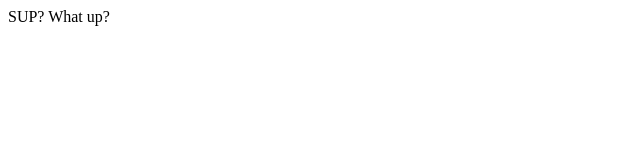
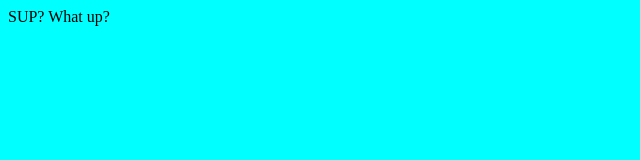
Before and after one commit to sharathsharz26/Example-Portfolio, a plain HTML site: page index.html in a window 1280 px wide. Shown: the whole page, without its empty margins (0-640 px from the left). Drawn offline with Linux system fonts and the light colour scheme.

Commit message:
added some style

```diff
--- a/index.html
+++ b/index.html
@@ -1,6 +1,11 @@
 
 <html>
-    SUP?
-    What up?
+    <body>
+        <link rel="stylesheet" href="style.css">
+        SUP?
+        What up?
+    </body>
+
+
 
 </html>
--- /dev/null
+++ b/style.css
@@ -0,0 +1,3 @@
+body{
+    background-color: aqua;
+}
```
